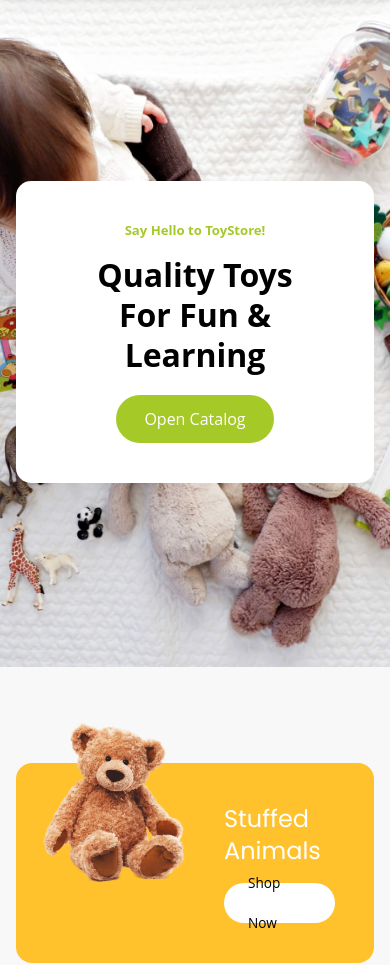
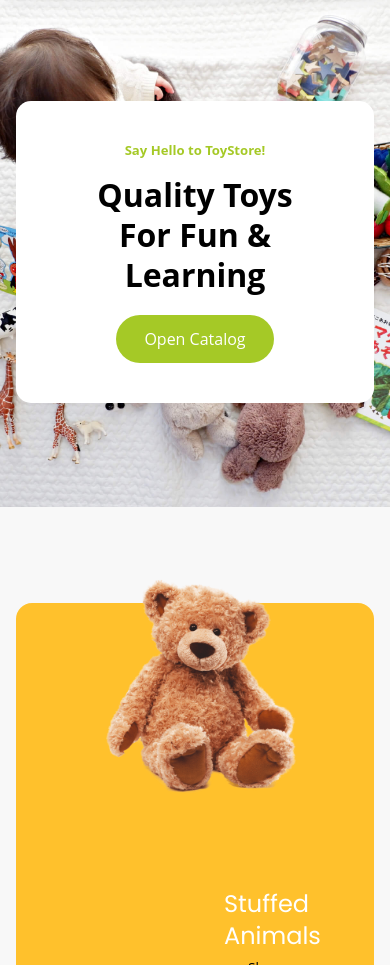
Before and after one commit to mukul-km/ToyStore, a plain HTML site: page index.html in a window 390 px wide. Shown: the part 99-1064 px from the top of the page. Drawn offline with Linux system fonts and the light colour scheme.

Commit message:
fix bugs

```diff
--- a/index.html
+++ b/index.html
@@ -31,7 +31,7 @@
             <label for="" class="nav-main-logo">ToyStore</label>
             <input type="checkbox" id="menu-toggle" class="hidden">
             <div class="nav-menu">
-                <ul class="nav-menu-list sm-screen md-screen">
+                <ul class="nav-menu-list md-screen">
                     <li id="nav-links"><a href="#catalog">Catalog</a></li>
                     <li id="nav-links"><a href="#about">About</a></li>
                     <li id="nav-links"><a href="#contact">Contact</a></li>
@@ -76,11 +76,13 @@
                 </div>
             </div>
             <div class="category-card card-red">
+                <img src="img/category-card2.png" id="category-image-2" alt="toy-image">
+
                 <div class="category-info">
                     <h3>Wooden Toys</h3>
                     <a href="#wooden-product" class="shop-btn">Shop Now</a>
                 </div>
-                <img src="img/category-card2.png" id="category-image-2" alt="toy-image">
+
 
             </div>
         </div>
--- a/style.css
+++ b/style.css
@@ -736,9 +736,14 @@ footer{
 }
 
 
-@media only screen and (max-width:480px){
+@media only screen and (max-width:479px){
     .sm-screen{
         display: none;
+    }
+
+    .hero-section{
+        padding-top: 104px;
+        padding-bottom: 104px;
     }
 
 
@@ -749,10 +754,21 @@ footer{
     .catalog-section{
         padding: 64px 8px 0 8px;
     }
+    .category-card{
+        flex-direction: column;
+        justify-content: center;
+        align-items: center;
+    }
+    .card-yellow{
+        justify-content: center;
+    }
 
     .category .category-card img{
-        top: -48px;
-        bottom: unset;
+        width: 80%;
+        position: relative;
+        margin-top: -48px;
+        margin-bottom: 16px;
+        margin-left: -8px;
     }
 
     .card-yellow{
```
